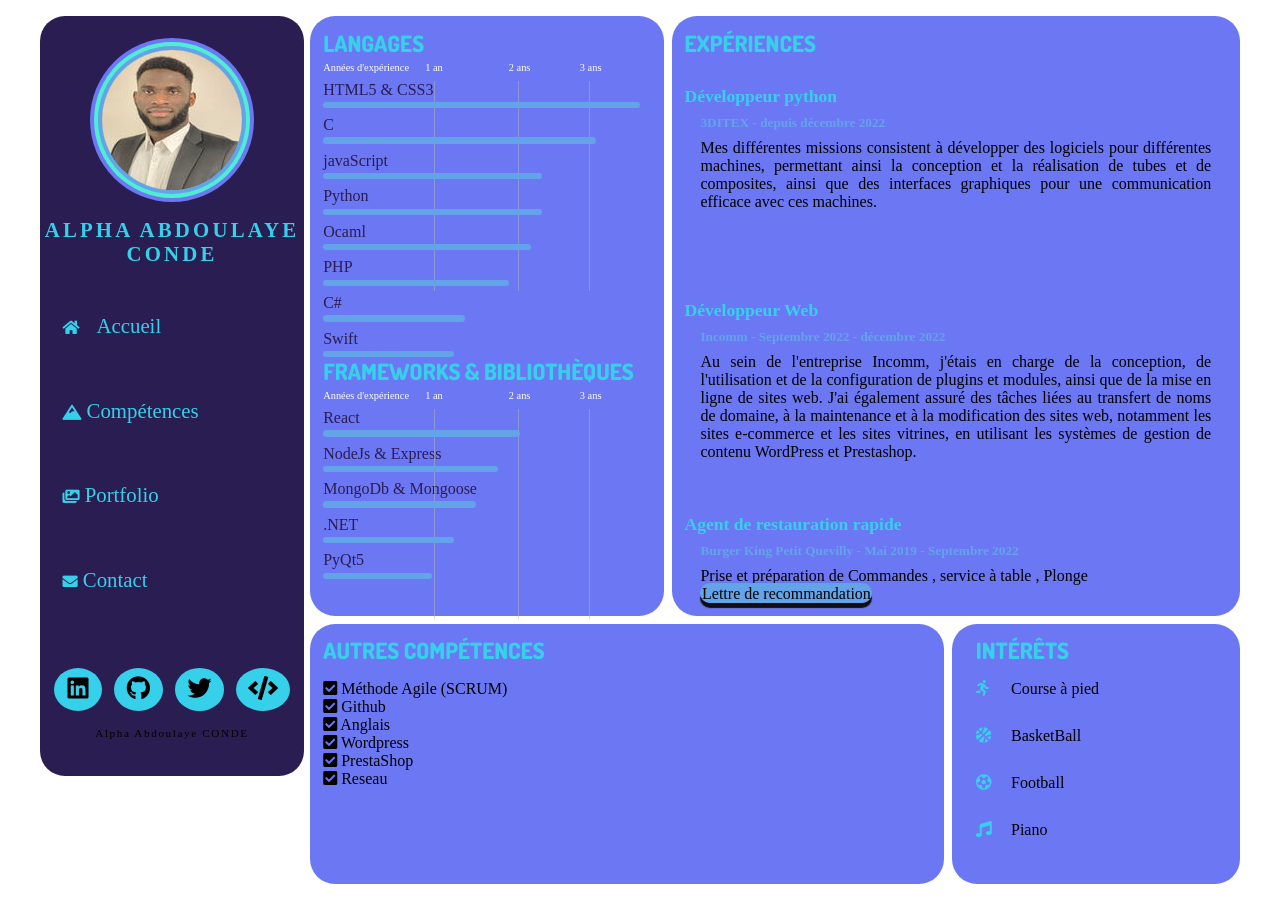
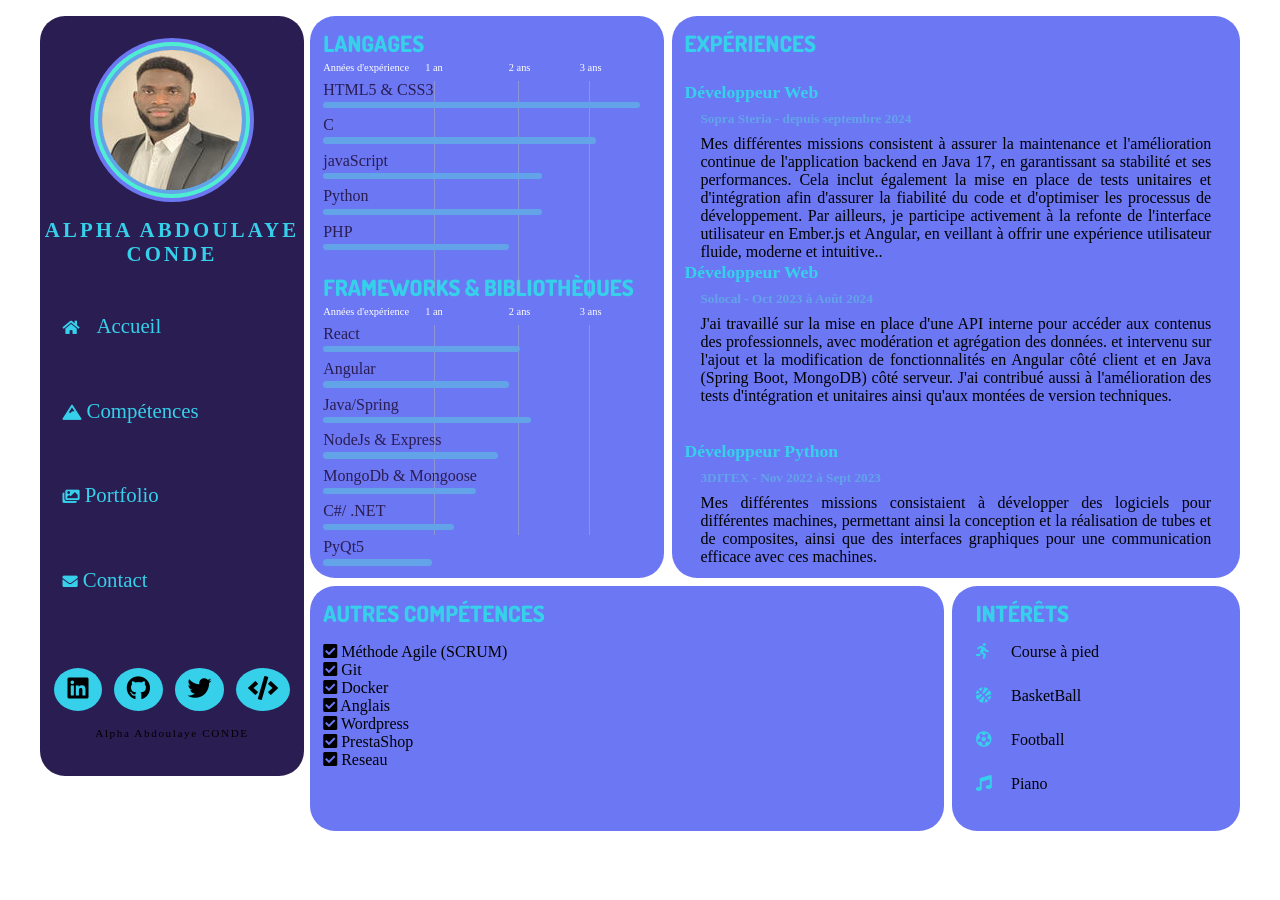
Before and after one commit to AlfaStudent/NewResume, a React (Create React App) app: page /competences in a window 1280 px wide. After the commit the page ends 847 px from the top, so only its background shows below. Built offline with nearby package versions, Linux system fonts and the light colour scheme; a web font is replaced by a local one.

Commit message:
mise a jour M2

```diff
--- a/src/data/portfolioData.js
+++ b/src/data/portfolioData.js
@@ -29,7 +29,7 @@ export const portfolioData = [
   {
     id: 4,
     name: 'Site en cours',
-    languages: ['javascript','php','react'],
+    languages: ['javascript','nodesJs','react'],
     languagesIcons: ['fab fa-js','fab fa-php','fab fa-react'],
     source: '',
     info: 'Ce Projet est en phase de conception',
--- a/src/styles/components/knowledges/Experience.jsx
+++ b/src/styles/components/knowledges/Experience.jsx
@@ -1,30 +1,32 @@
 import React from 'react';
-import recommandation from "../../../media/Recommandations.pdf";
 
 const Experience = () => {
     return (
         <div className='experience'>
             <h3> Expériences </h3>
             <div className="exp-1">
-                <h4> Développeur python </h4>
-                <h5> 3DITEX - depuis décembre 2022</h5>
-                <p> Mes différentes missions consistent à développer des logiciels pour différentes machines,
+                <h4> Développeur Web </h4>
+                <h5> Sopra Steria - depuis septembre 2024</h5>
+                <p> Mes différentes missions consistent à assurer la maintenance et l'amélioration continue de l'application backend en Java 17,
+                    en garantissant sa stabilité et ses performances. Cela inclut également la mise en place de tests unitaires et d'intégration afin d'assurer la fiabilité du code et d'optimiser les processus de développement.
+                     Par ailleurs, je participe activement à la refonte de l'interface utilisateur en Ember.js et Angular, en veillant à offrir une expérience utilisateur fluide, moderne et intuitive..</p>
+            </div>
+
+            <div className="exp-2">
+                <h4> Développeur Web </h4>
+                <h5> Solocal - Oct 2023 à Août 2024</h5>
+                <p> J'ai travaillé sur la mise en place d'une API interne pour accéder aux contenus des professionnels, avec modération et agrégation des données.
+                    et intervenu sur l'ajout et la modification de fonctionnalités en Angular côté client et en Java (Spring Boot, MongoDB) côté serveur.
+                    J'ai contribué aussi à l'amélioration des tests d'intégration et unitaires ainsi qu'aux montées de version techniques.</p>
+            </div>
+
+            <div className="exp-3">
+                <h4> Développeur Python </h4>
+                <h5> 3DITEX - Nov 2022 à Sept 2023</h5>
+                <p> Mes différentes missions consistaient à développer des logiciels pour différentes machines,
                     permettant ainsi la conception
                     et la réalisation de tubes et de composites,
                     ainsi que des interfaces graphiques pour une communication efficace avec ces machines.</p>
-            </div>
-            <div className="exp-2">
-                <h4> Développeur Web </h4>
-                <h5>Incomm - Septembre 2022 - décembre 2022 </h5>
-                <p> Au sein de l'entreprise Incomm, j'étais en charge de la conception, de l'utilisation et de la configuration de plugins et modules,
-                         ainsi que de la mise en ligne de sites web. J'ai également assuré des tâches liées au transfert de noms de domaine, à la maintenance et à la modification des sites web,
-                         notamment les sites e-commerce et les sites vitrines, en utilisant les systèmes de gestion de contenu WordPress et Prestashop.</p>
-            </div>
-            <div className="exp-3">
-                <h4> Agent de restauration rapide </h4>
-                <h5> Burger King Petit Quevilly - Mai 2019 - Septembre 2022</h5>
-                <p> Prise et préparation de Commandes , service à table , Plonge</p>
-                <p className = "pdf"> <a href = {recommandation} target = "_blank"> Lettre de recommandation </a></p>
             </div>
         </div>
     );
--- a/src/styles/components/knowledges/Languages.jsx
+++ b/src/styles/components/knowledges/Languages.jsx
@@ -8,17 +8,16 @@ class Languages extends Component {
             {id : 2, value: "C", xp: 2.5},
             {id : 3, value: "javaScript", xp: 2.0},
             {id : 4, value: "Python", xp: 2.0},
-            {id : 5, value: "Ocaml", xp: 1.9},
             {id : 6, value: "PHP", xp: 1.7},
-            {id : 7, value: "C#", xp: 1.3},
-            {id : 8, value: "Swift", xp: 1.2},
         ],
         Framework: [
             {id : 1, value: "React", xp: 1.8},
-            {id : 2, value: "NodeJs & Express", xp: 1.6},
-            {id : 4, value: "MongoDb & Mongoose", xp: 1.4},
-            {id : 3, value: ".NET", xp: 1.2},
-            {id : 5, value: "PyQt5", xp: 1.0},
+            {id : 2, value: "Angular", xp: 1.7},
+            {id : 3, value: "Java/Spring", xp: 1.9},
+            {id : 4, value: "NodeJs & Express", xp: 1.6},
+            {id : 5, value: "MongoDb & Mongoose", xp: 1.4},
+            {id : 6, value: "C#/ .NET", xp: 1.2},
+            {id : 7, value: "PyQt5", xp: 1.0},
 
 
         ]
--- a/src/styles/components/knowledges/OtherSkills.jsx
+++ b/src/styles/components/knowledges/OtherSkills.jsx
@@ -10,7 +10,10 @@ class OtherSkills extends Component {
                         <i className='fas fa-check-square'> </i> Méthode Agile (SCRUM)
                     </li>
                     <li>
-                        <i className='fas fa-check-square'> </i> Github
+                        <i className='fas fa-check-square'> </i> Git
+                    </li>
+                    <li>
+                        <i className='fas fa-check-square'> </i> Docker
                     </li>
                     <li>
                         <i className='fas fa-check-square'> </i> Anglais
--- a/src/styles/components/portfolio/Project.jsx
+++ b/src/styles/components/portfolio/Project.jsx
@@ -1,4 +1,4 @@
-import { Component, useState } from 'react';
+import { useState } from 'react';
 import React from 'react';
 
 const Project = (props) => {
--- a/src/styles/components/portfolio/ProjectList.jsx
+++ b/src/styles/components/portfolio/ProjectList.jsx
@@ -1,4 +1,4 @@
-import React, { Component } from 'react';
+import React, {Component} from 'react';
 import Portfolio from '../../../pages/Portfolio';
 import {portfolioData} from "../../../data/portfolioData";
 import Project from './Project';
```
Also changed, not shown: 2 other files (tests, documents, lock files or other folders).
